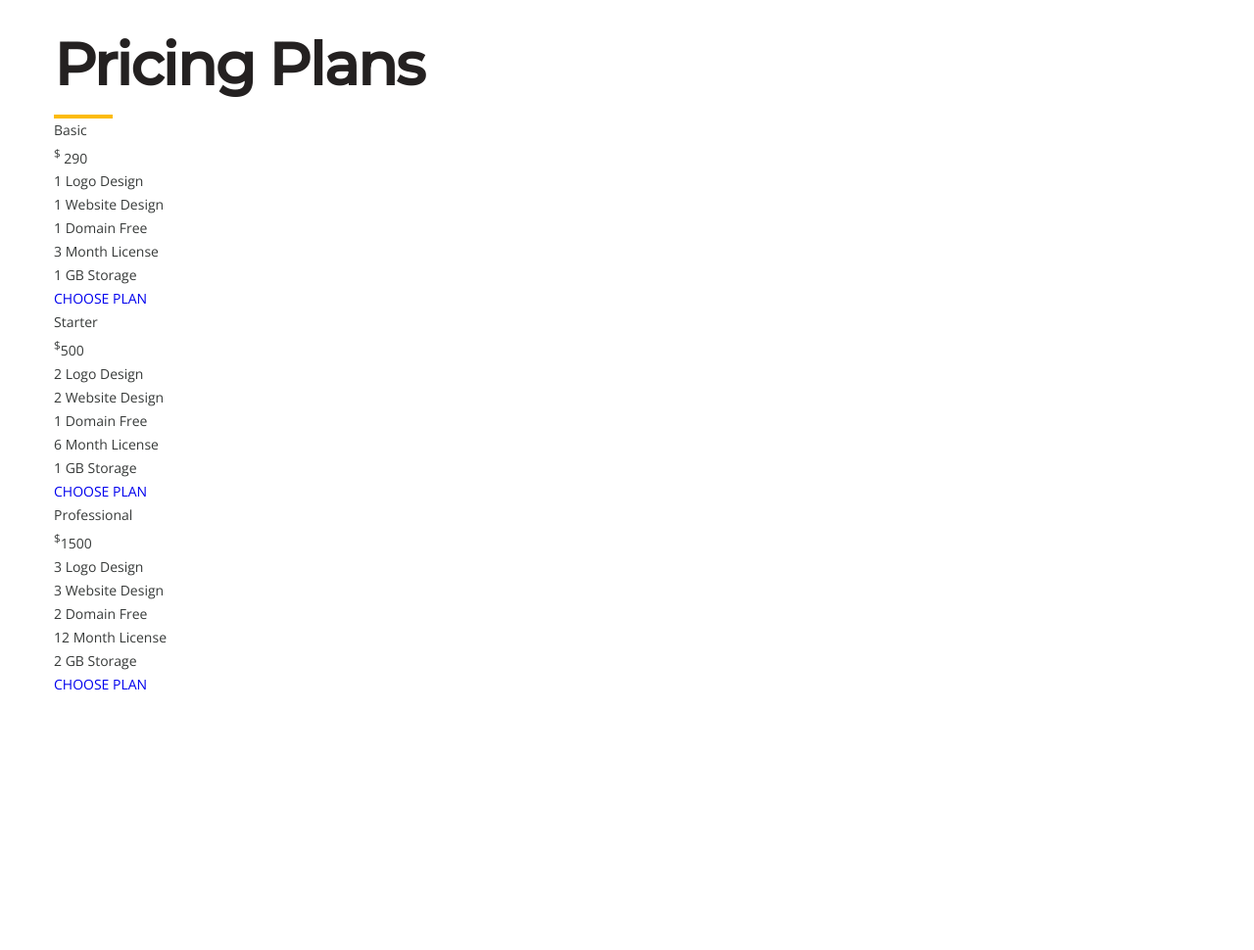
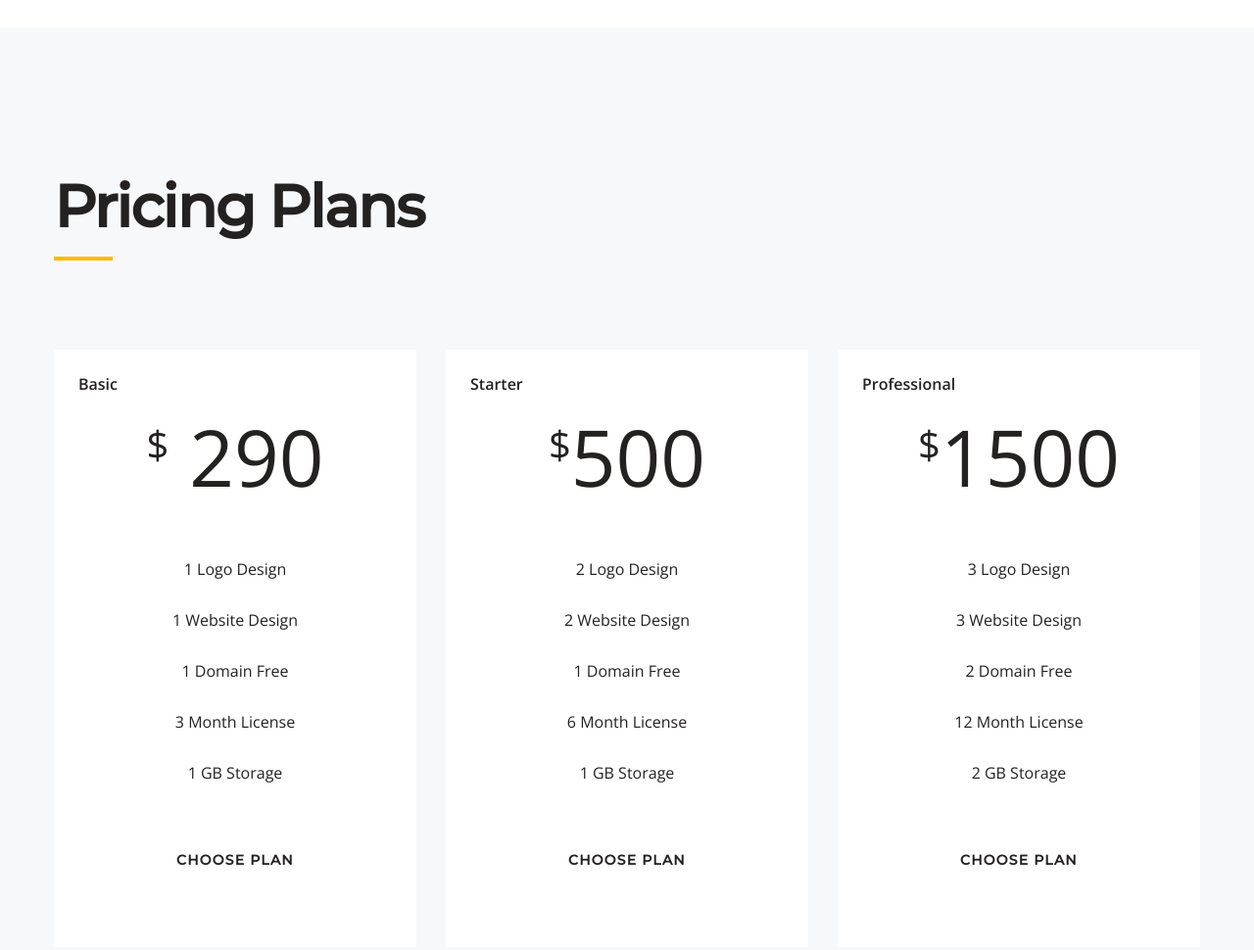
Before and after one commit to Vitek3573/OM, a plain HTML site: page app/index.html in a window 1280 px wide. Shown: the part 7160-8130 px from the top of the page at 98% size. Before the commit the page ends 7871 px from the top, so only its background shows below. Drawn offline with nearby package versions, Linux system fonts and the light colour scheme; files that its build step writes are made by us from their sources.

Commit message:
create pricing

```diff
--- a/app/index.html
+++ b/app/index.html
@@ -297,7 +297,7 @@
         <div class="container">
             <div class="slider-blog__inner">
                 <div class="slider-blog__item">
-                    <a  class="slider-blog__item-link" href="#" >
+                    <a class="slider-blog__item-link" href="#">
                         <h3 class="slider-blog__item-title">
                             АНИМИРОВАННЫЙ ЛОГОТИП –
                             ТРЕНД ИЛИ НЕОБХОДИМОСТЬ?
@@ -309,7 +309,7 @@
                     </p>
                 </div>
                 <div class="slider-blog__item">
-                    <a  class="slider-blog__item-link" href="#" >
+                    <a class="slider-blog__item-link" href="#">
                         <h3 class="slider-blog__item-title">
                             АНИМИРОВАННЫЙ ЛОГОТИП –
                             ТРЕНД ИЛИ НЕОБХОДИМОСТЬ?
@@ -321,7 +321,7 @@
                     </p>
                 </div>
                 <div class="slider-blog__item">
-                    <a class="slider-blog__item-link" href="#" >
+                    <a class="slider-blog__item-link" href="#">
                         <h3 class="slider-blog__item-title">
                             АНИМИРОВАННЫЙ ЛОГОТИП –
                             ТРЕНД ИЛИ НЕОБХОДИМОСТЬ?
@@ -333,7 +333,7 @@
                     </p>
                 </div>
                 <div class="slider-blog__item">
-                    <a  class="slider-blog__item-link" href="#" >
+                    <a class="slider-blog__item-link" href="#">
                         <h3 class="slider-blog__item-title">
                             АНИМИРОВАННЫЙ ЛОГОТИП –
                             ТРЕНД ИЛИ НЕОБХОДИМОСТЬ?
@@ -345,7 +345,7 @@
                     </p>
                 </div>
                 <div class="slider-blog__item">
-                    <a  class="slider-blog__item-link" href="#" >
+                    <a class="slider-blog__item-link" href="#">
                         <h3 class="slider-blog__item-title">
                             АНИМИРОВАННЫЙ ЛОГОТИП –
                             ТРЕНД ИЛИ НЕОБХОДИМОСТЬ?
@@ -357,7 +357,7 @@
                     </p>
                 </div>
                 <div class="slider-blog__item">
-                    <a  class="slider-blog__item-link" href="#" >
+                    <a class="slider-blog__item-link" href="#">
                         <h3 class="slider-blog__item-title">
                             АНИМИРОВАННЫЙ ЛОГОТИП –
                             ТРЕНД ИЛИ НЕОБХОДИМОСТЬ?
@@ -409,10 +409,11 @@
     </section>
     <section class="pricing">
         <div class="container">
-            <h2 class="title">
+            <h2 class="title pracing__title">
                 Pricing Plans
             </h2>
-            <ul class="pricing__items">
+            <div class="pricing__items">
+                <ul class="pricing__item">
                     <li class="pricing__item-name">Basic</li>
                     <li class="pricing__item-num"><sup>$</sup> 290</li>
                     <li>1 Logo Design</li>
@@ -426,7 +427,7 @@
                         </a>
                     </li>
                 </ul>
-            <ul class="pricing__items">
+                <ul class="pricing__item">
                     <li class="pricing__item-name">Starter</li>
                     <li class="pricing__item-num"><sup>$</sup>500</li>
                     <li>2 Logo Design</li>
@@ -440,7 +441,7 @@
                         </a>
                     </li>
                 </ul>
-            <ul class="pricing__items">
+                <ul class="pricing__item">
                     <li class="pricing__item-name">Professional</li>
                     <li class="pricing__item-num"><sup>$</sup>1500</li>
                     <li>3 Logo Design</li>
@@ -455,6 +456,7 @@
                     </li>
                 </ul>
             </div>
+        </div>
     </section>
     <script src="js/mixitup.min.js"></script>
     <script src="js/main.min.js"></script>
--- a/app/scss/style.scss
+++ b/app/scss/style.scss
@@ -316,13 +316,13 @@
 .slider-blog__item-text {
     max-width: 585px;
 }
-.slick-dots{
+.slick-dots {
     display: flex;
 }
-.slick-dots li + li{
+.slick-dots li + li {
     margin-left: 13px;
 }
-.slick-dots button{
+.slick-dots button {
     background-color: #242121;
     opacity: 0.4;
     width: 6px;
@@ -332,14 +332,14 @@
     padding: 0;
     border: none;
 }
-.slick-dots .slick-active button{
+.slick-dots .slick-active button {
     height: 10px;
     width: 10px;
     opacity: 1;
     transform: translateY(-2px);
 }
 .slick-prev,
-.slick-next{
+.slick-next {
     border: none;
     background-color: transparent;
     padding: 0;
@@ -348,33 +348,82 @@
     top: 50%;
     transform: translateY(-150%);
 }
-.slick-prev{
+.slick-prev {
     left: -95px;
 }
-.slick-next{
+.slick-next {
     right: -95px;
 }
-.team{
+.team {
     padding: 120px 0 130px;
 }
-.title__team{
+.title__team {
     margin-bottom: 100px;
 }
-.team__items{
+.team__items {
     display: flex;
     justify-content: space-between;
     text-align: center;
 }
-.team__name{
+.team__name {
     padding: 35px 0 12px;
     font-weight: bold;
     line-height: 17px;
-    font-family: 'Montserrat', sans-serif;
+    font-family: "Montserrat", sans-serif;
     font-size: 14px;
     color: #333;
 }
-.team__position{
+.team__position {
     font-weight: 300;
     font-size: 12px;
     line-height: 16px;
 }
+.pricing {
+    background-color: #f6f8fa;
+    padding: 145px 0 160px;
+}
+.pracing__title {
+    margin-bottom: 91px;
+}
+.pricing__items {
+    display: flex;
+    justify-content: space-between;
+}
+ul.pricing__item {
+    background-color: #fff;
+    text-align: center;
+    padding: 24px 25px 50px;
+    width: 370px;
+}
+.pricing__item li {
+    font-weight: 300;
+    font-size: 16px;
+    line-height: 22px;
+    color: #242121;
+    margin-bottom: 30px;
+}
+.pricing__item .pricing__item-name {
+    text-align: left;
+    font-weight: bold;
+    margin-bottom: 8px;
+}
+.pricing__item .pricing__item-num {
+    font-weight: 300;
+    font-size: 80px;
+    line-height: 109px;
+    margin-bottom: 50px;
+}
+.pricing__item-num sup {
+    font-size: 40px;
+    line-height: 54px;
+}
+.pricing__item-link {
+    margin-top: 70px;
+    display: block;
+    font-weight: 700;
+    font-size: 14px;
+    line-height: 17px;
+    font-family: "Montserrat", sans-serif;
+    letter-spacing: 1.2px;
+    color: #242121;
+}
```
Lines whose indentation alone changed are shown as unchanged.
